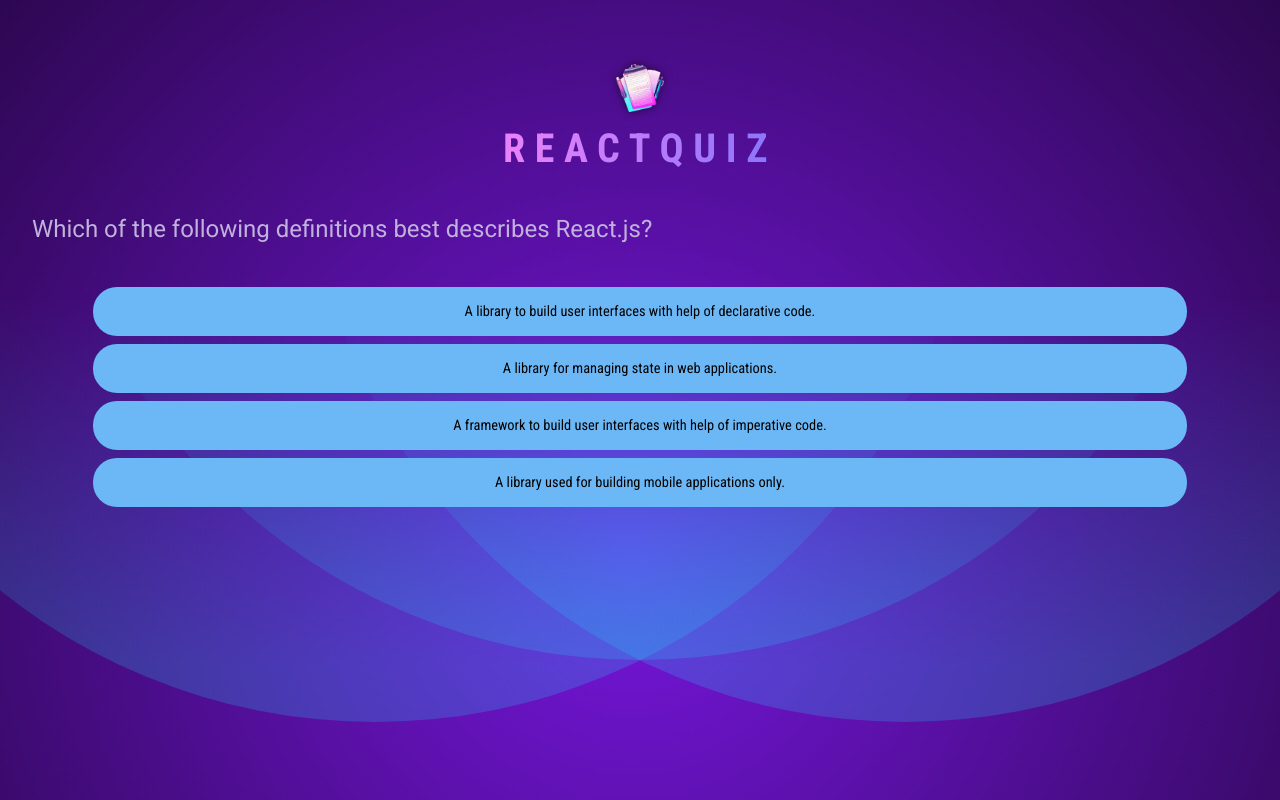
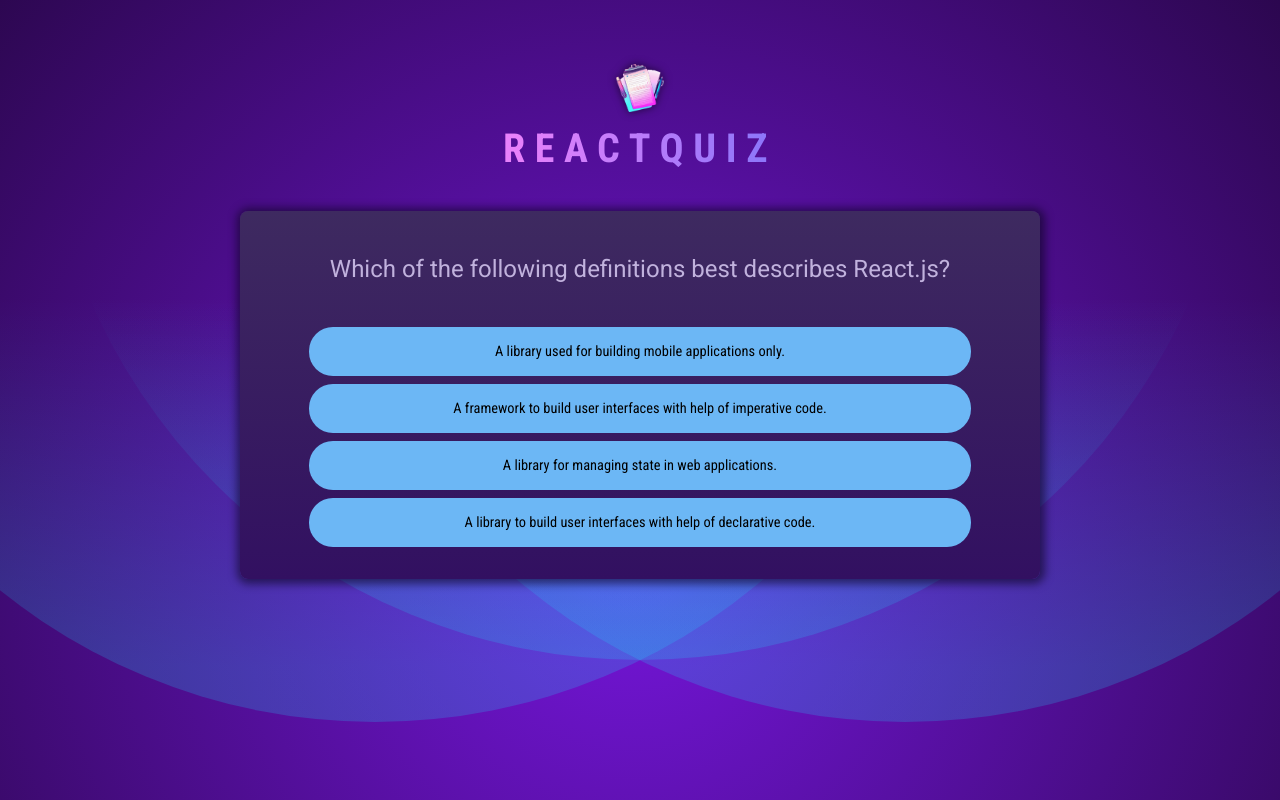
Before and after one commit to MarkAlex1234/react-quiz, a React (Vite) app: page / in a window 1280 px wide. Built offline with nearby package versions, Linux system fonts and the light colour scheme.

Commit message:
add/end-of-quiz-summary

```diff
--- a/src/components/Quiz.tsx
+++ b/src/components/Quiz.tsx
@@ -1,12 +1,28 @@
 import React, { useState } from 'react';
 import { ReactElement } from 'react';
 import QUESTIONS from '../questions';
+import quizCompletePng from '../assets/quiz-complete.png';
 
 export default function Quiz(): ReactElement {
   const [userAnswers, setUserAnswers] = useState<string[]>([]);
 
   // By the amount of questions answers we can figure out what active question is next.
   const activeQuestionIndex = userAnswers.length;
+  const isQuizComplete = activeQuestionIndex === QUESTIONS.length;
+
+  if (isQuizComplete) {
+    return (
+      <div id="summary">
+        <img src={quizCompletePng} alt="Quiz Complete Image" />
+        <h2>Quiz is Complete</h2>
+      </div>
+    );
+  }
+
+  // We need to shuffle the answers so that they are not in the same place (index 0) on each question
+  // which is the correct answer.
+  const shuffledAnswers = [...QUESTIONS[activeQuestionIndex].answers];
+  shuffledAnswers.sort(() => Math.random() - 0.5);
 
   function handleSelectAnswer(selectedAnswer) {
     setUserAnswers((prevValue) => {
@@ -15,15 +31,19 @@
   }
 
   return (
+    <div id="quiz">
       <div id="question">
         <h2>{QUESTIONS[activeQuestionIndex].text}</h2>
         <ul id="answers">
-        {QUESTIONS[activeQuestionIndex].answers.map((answer) => (
+          {shuffledAnswers.map((answer) => (
             <li key={answer} className="answer">
-            <button onClick={() => handleSelectAnswer(answer)}>{answer}</button>
+              <button onClick={() => handleSelectAnswer(answer)}>
+                {answer}
+              </button>
             </li>
           ))}
         </ul>
       </div>
+    </div>
   );
 }
```
Lines whose indentation alone changed are shown as unchanged.
